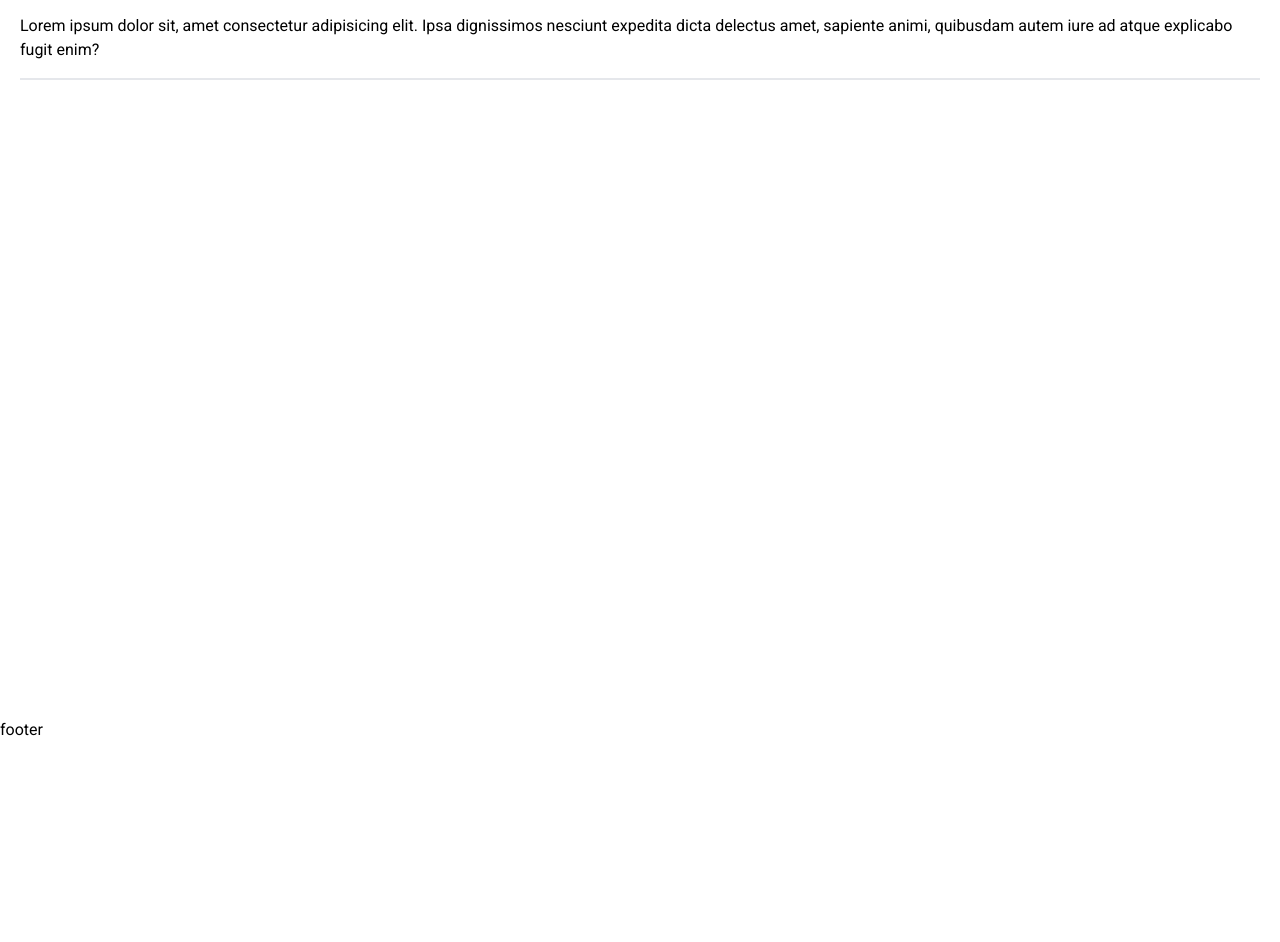
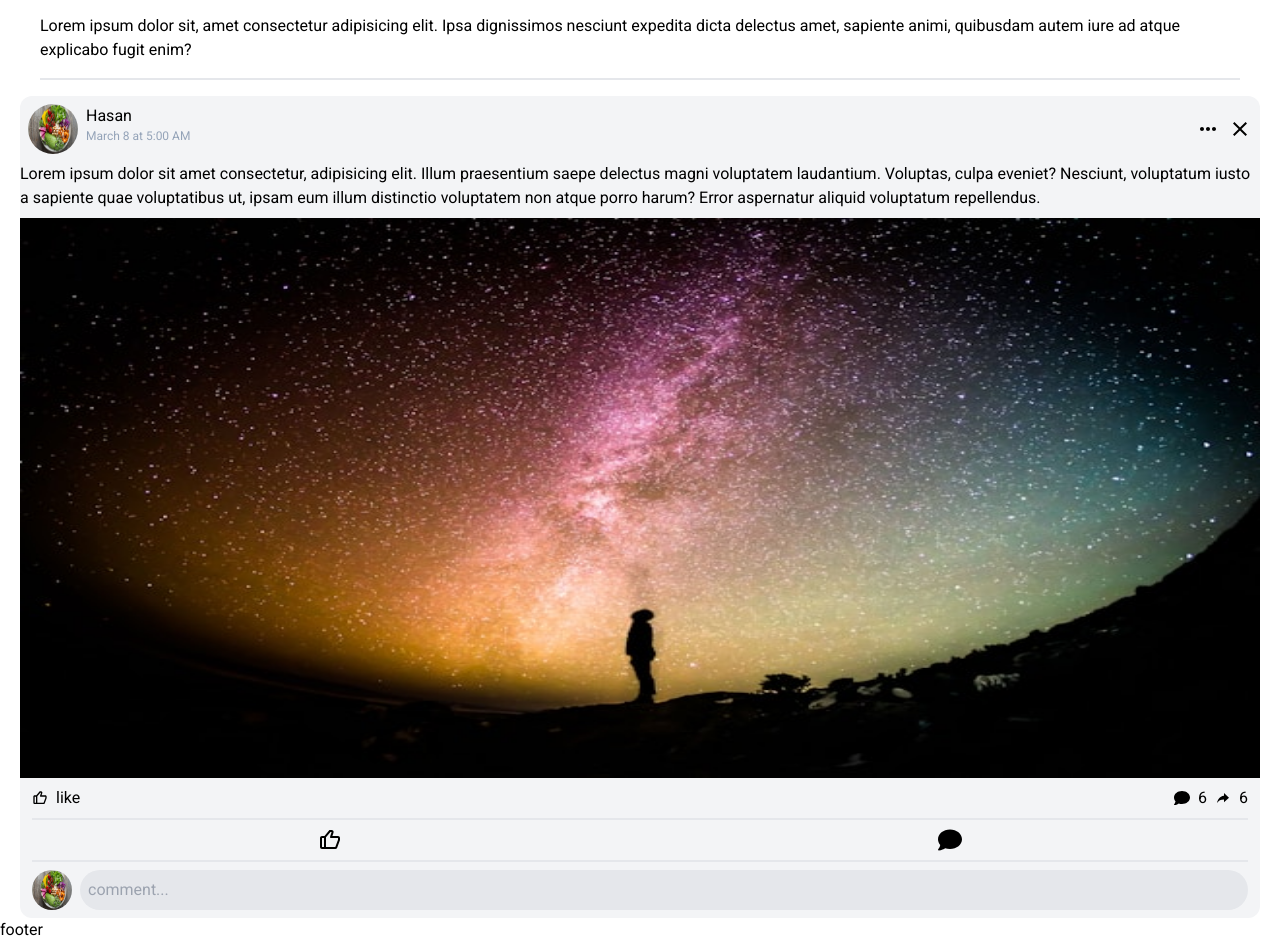
Before and after one commit to adelorosia/crypto_currency_front, a React (Vite) app: page /profile in a window 1280 px wide. Shown: the part 166-1108 px from the top of the page. Before the commit the page ends 908 px from the top, so only its background shows below. Built offline with nearby package versions, Linux system fonts and the light colour scheme; no server answers; a web font is replaced by a local one.

Commit message:
post finish

```diff
--- /dev/null
+++ b/src/components/post/Post.tsx
@@ -0,0 +1,59 @@
+import { IoMdClose } from "react-icons/io";
+import { BiDotsHorizontalRounded } from "react-icons/bi";
+import { BiLike } from "react-icons/bi";
+import { FaComment } from "react-icons/fa6";
+import { IoMdShareAlt } from "react-icons/io";
+const Post = () => {
+  return (
+    <div className=" bg-gray-100 rounded-xl py-2">
+      <div className=" flex justify-between items-center px-2">
+        <div className="flex gap-2">
+        <div>
+          <img className="w-[50px] h-[50px] rounded-full" src="/bild1.jpg" alt="" />
+        </div>
+        <div className="flex flex-col">
+          <p>Hasan</p>
+          <p className="text-slate-400 text-xs">March 8 at 5:00 AM</p>
+        </div>
+        </div>
+        <div className="flex items-center text-2xl gap-2">
+        <BiDotsHorizontalRounded />
+          <IoMdClose />
+        </div>
+      </div>
+      <p className="my-2">Lorem ipsum dolor sit amet consectetur, adipisicing elit. Illum praesentium saepe delectus magni voluptatem laudantium. Voluptas, culpa eveniet? Nesciunt, voluptatum iusto a sapiente quae voluptatibus ut, ipsam eum illum distinctio voluptatem non atque porro harum? Error aspernatur aliquid voluptatum repellendus.</p>
+      <div>
+        <img className="w-full h-[70vh]" src="/bild2.jpg" alt="" />
+      </div>
+      <div className="flex justify-between items-center px-3 mt-2">
+        <div className="flex items-center gap-2">
+        <BiLike />
+        <p>like</p>
+        </div>
+        <div className="flex gap-2">
+       <span className="flex items-center gap-2">
+       <FaComment />
+        <p>6</p>
+       </span>
+       <span className="flex items-center gap-2">
+       <IoMdShareAlt />
+        <p>6</p>
+       </span>
+        </div>
+      </div>
+      <div className="border border-b-1 border-gray-200  my-2 mx-3"/>
+      <div>
+        <div className=" flex justify-around">
+            <BiLike className="text-2xl" />
+            <FaComment className="text-2xl" />
+        </div>
+        <div className="border border-b-1 my-2 border-gray-200 mx-3" />
+      </div>
+      <div className="flex w-full px-3 gap-2">
+        <img className="w-[40px] h-[40px] rounded-full" src="/bild1.jpg" alt="" />
+        <input className="w-full pl-2 rounded-full bg-gray-200" type="text" placeholder="comment..." />
+      </div>
+    </div>
+  );
+};
+export default Post;
--- a/src/pages/UserProfile.tsx
+++ b/src/pages/UserProfile.tsx
@@ -1,12 +1,15 @@
+import MaxWithWrapper from "../components/MaxWithWrapper";
+import Post from "../components/post/Post";
 import HeaderProfile from "../components/user/HeaderProfile";
 
 
 
 const UserProfile = () => {
   return (
-    <div>
+    <MaxWithWrapper>
       <HeaderProfile />
-    </div>
+      <Post />
+    </MaxWithWrapper>
   );
 };
 
```
Also changed, not shown: 1 other file (tests, documents, lock files or other folders).
